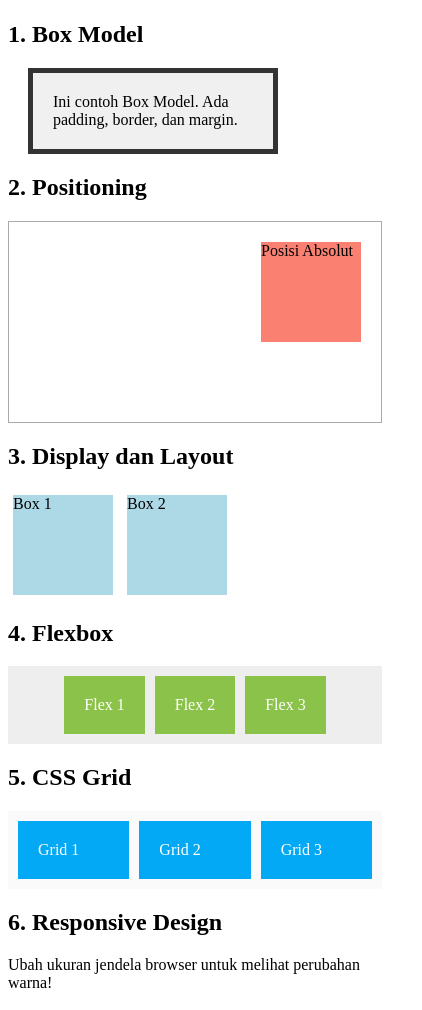
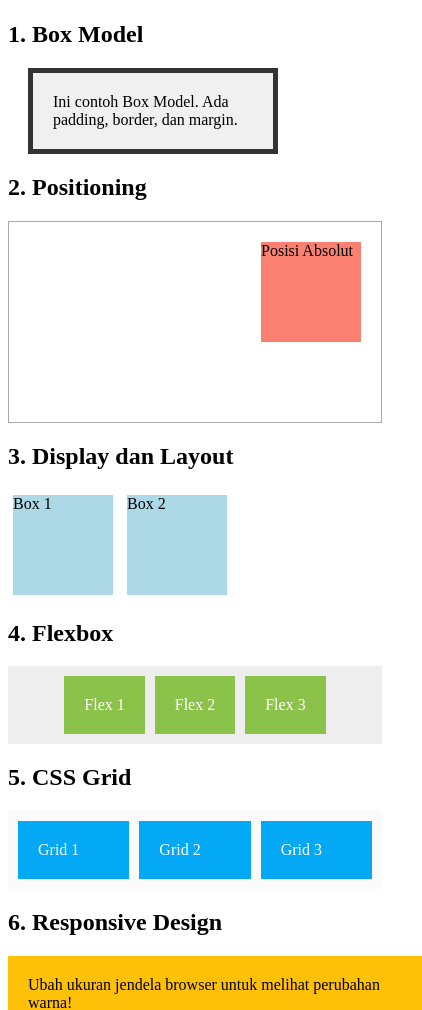
Before and after one commit to nelvinzfx/1124160183-basic-html-css, a plain HTML site: page index.html in a window 390 px wide. Shown: the part 96-1106 px from the top of the page, 422 px wide, since content can reach past the window. Drawn offline with Linux system fonts and the light colour scheme.

Commit message:
menambahkan responsive design ke dalam css

```diff
--- a/index.html
+++ b/index.html
@@ -71,6 +71,16 @@
       padding: 20px;
       color: white;
     }
+
+    /* ### RESPONSIVE DESIGN ### */
+    .responsive-box {
+      width: 100%;
+      max-width: 600px; /* Maksimum lebar */
+      margin: auto;
+      background-color: #ffc107;
+      padding: 20px;
+      color: black;
+    }
   </style>
 </head>
 <body>
```
